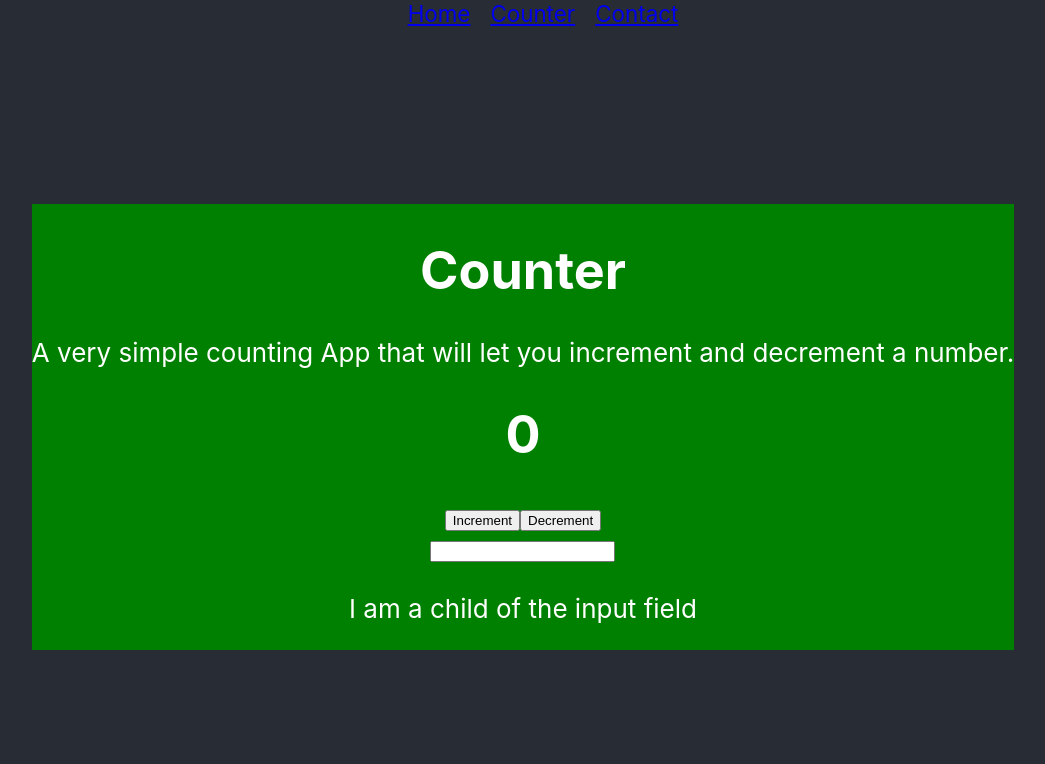
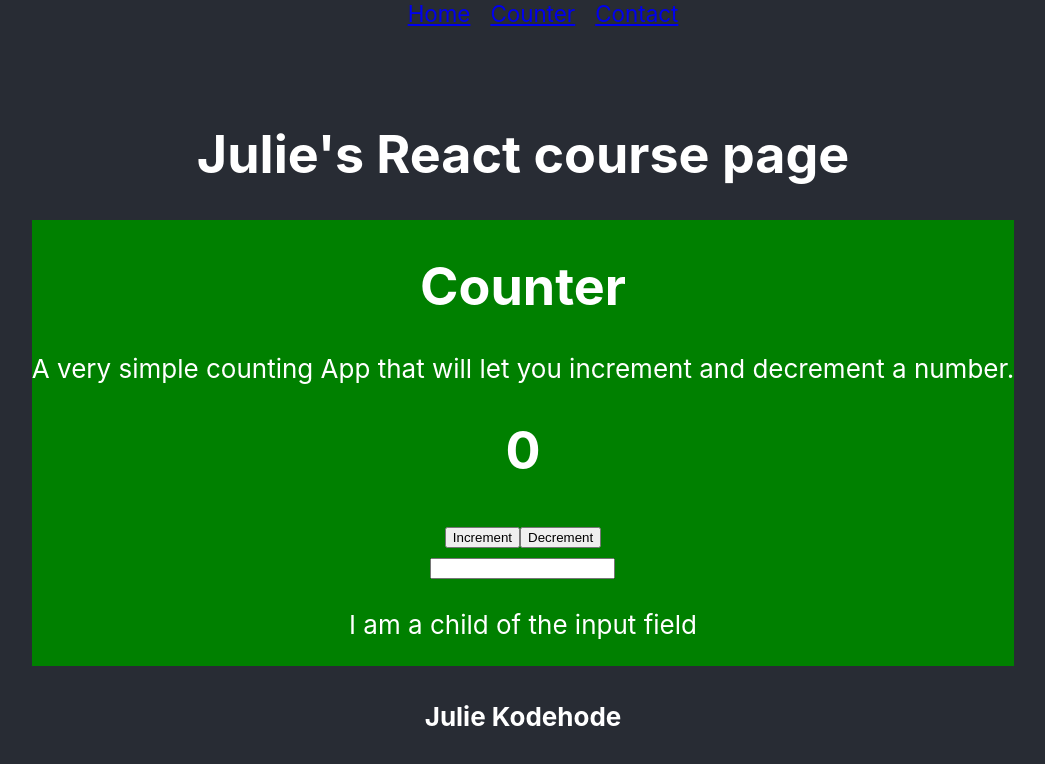
Before and after one commit to JulieKodehode/moduled_react, a React (Create React App) app: page /#/Counter in a window 1280 px wide. Shown: the top 764 px of the page, without its empty margins (117-1162 px from the left). Built offline with nearby package versions, Linux system fonts and the light colour scheme.

Commit message:
Added Header and Sign / Updated Header

```diff
--- a/src/components/Header.jsx
+++ b/src/components/Header.jsx
@@ -11,7 +11,7 @@ const Header = (props) => {
 	// console.log(props); // object with key:value(title:MyTitle)
 
 	// // regular html
-	return <h1>My Header Component Title</h1>;
+	return <h1>Julie's React course page</h1>;
 
 	// // {} write js inside html tag
 	// return <h1>{title}</h1>;
--- a/src/routes/Counter.jsx
+++ b/src/routes/Counter.jsx
@@ -9,6 +9,10 @@ import CounterTitle from "./Counter/CounterTitle";
 
 // TextInput is Counter's child
 import TextInput from "./Counter/TextInput";
+
+// Header/Footer
+import Header from "../components/Header";
+import Sign from "../components/Sign";
 
 const Counter = () => {
 	// Syntax for useState: state is the property(prop), setState is the function we are going to use to update the state, useState is what we are using to track the state in a function component (in this case a state from old to new)
@@ -40,6 +44,7 @@ const Counter = () => {
 		// <div className="CounterStyles">
 
 		<div className="App | App-header">
+			<Header />
 			{/* This is the background and the centering*/}
 			{/* Div className is background and center */}
 
@@ -72,6 +77,7 @@ const Counter = () => {
 				<TextInput />
 				{/* </React.Fragment> */}
 			</div>
+			<Sign />
 		</div>
 	);
 };
```
